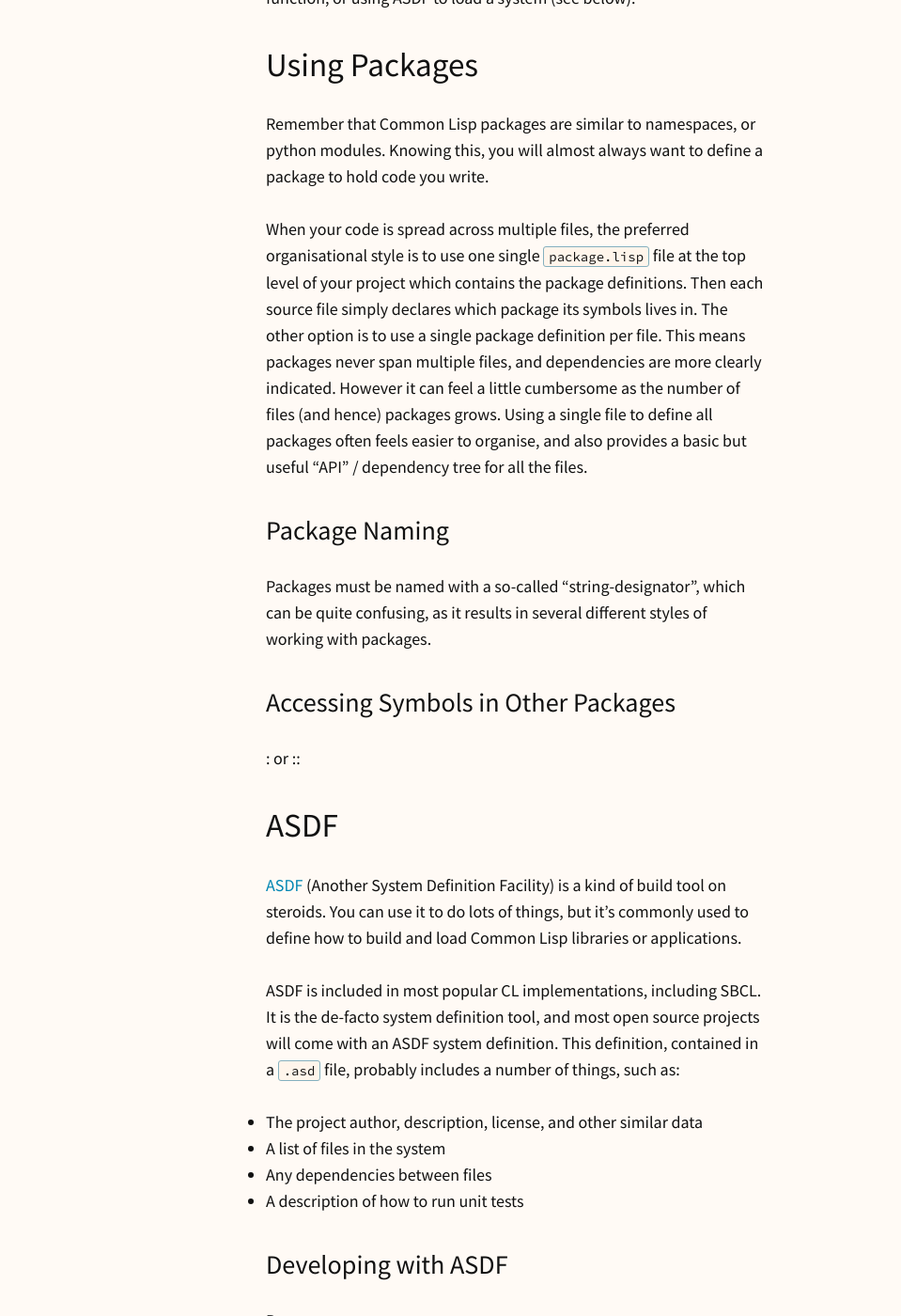
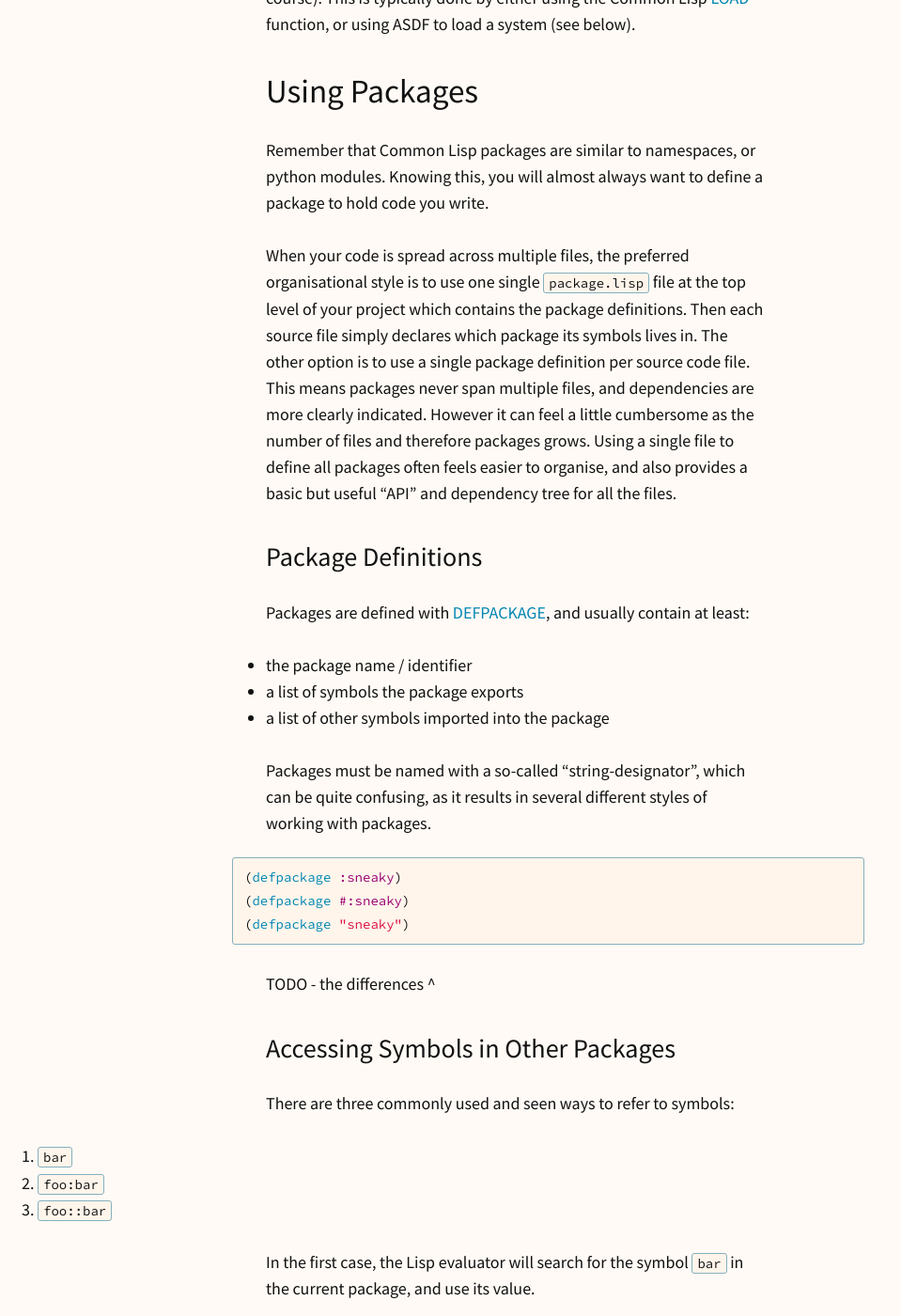
Before and after one commit to rmhsilva/lispmethods, a Jekyll site: the page built from _posts/2017-01-29-libraries.md, in a window 1280 px wide and 1400 px high, scrolled down 2182 px. Shown: the whole window at 94% size, without its empty margins (0-959 px from the left). Built offline with Jekyll 4.4.1, drawn with Linux system fonts in a browser that asks for light colours; some of the changed text lies outside the part shown.

Commit message:
Expand Symbols and tweaks to libraries

```diff
--- a/_posts/2017-01-29-libraries.md
+++ b/_posts/2017-01-29-libraries.md
@@ -1,11 +1,12 @@
 ---
 layout: post
 title: Source Code Organisation
-updated: 2017-04-19
+updated: 30/05/2017
 ---
 
 Answers to some commonly asked questions about how to organise Common Lisp code,
-and use or create libraries.
+and use or create libraries. Covering systems, packages, ASDF, Quicklisp, and
+more.
 
 * toc
 {:toc}
@@ -113,21 +114,57 @@ When your code is spread across multiple files, the preferred organisational
 style is to use one single `package.lisp` file at the top level of your project
 which contains the package definitions. Then each source file simply declares
 which package its symbols lives in. The other option is to use a single package
-definition per file. This means packages never span multiple files, and
-dependencies are more clearly indicated. However it can feel a little cumbersome
-as the number of files (and hence) packages grows. Using a single file to define
-all packages often feels easier to organise, and also provides a basic but
-useful "API" / dependency tree for all the files.
+definition per source code file. This means packages never span multiple files,
+and dependencies are more clearly indicated. However it can feel a little
+cumbersome as the number of files and therefore packages grows. Using a single
+file to define all packages often feels easier to organise, and also provides a
+basic but useful "API" and dependency tree for all the files.
 
+### Package Definitions
 
-### Package Naming
+Packages are defined with [DEFPACKAGE][defpackage], and usually contain at
+least:
+- the package name / identifier
+- a list of symbols the package exports
+- a list of other symbols imported into the package
 
 Packages must be named with a so-called "string-designator", which can be quite
 confusing, as it results in several different styles of working with packages.
 
+~~~ common_lisp
+(defpackage :sneaky)
+(defpackage #:sneaky)
+(defpackage "sneaky")
+~~~
+
+TODO - the differences ^
+
+
 ### Accessing Symbols in Other Packages
 
-: or ::
+There are three commonly used and seen ways to refer to symbols:
+1. `bar`
+2. `foo:bar`
+3. `foo::bar`
+
+In the first case, the Lisp evaluator will search for the symbol `bar` in the
+current package, and use its value.
+
+In the second case, the symbol will be searched for in the list of symbols
+exported by the `foo` package. If it cannot be found, an error is signaled.
+
+TODO - wording:
+
+In the third case, the symbol is evaluated *in the context* of `foo`, ignoring
+the exported symbols list. This allows "unlimited" access to the symbols in
+`foo`, but should rarely (if ever) be used in code you write. If a symbol is not
+exported by a package, it probably is not meant to be used. However it is common
+to see symbols printed in this format.
+
+**Note**: when the Lisp reader reads a symbol, it *internalises* the symbol,
+which essentially means it creates a symbol of the given name in the current
+package. This can result in conflicts later if a symbol of the same name is
+imported from another package.
 
 
 ## ASDF
@@ -227,17 +262,19 @@ Put the following into `package.lisp`:
 ~~~
 
 This defines our two packages -- they are both quite minimal. The first form
-defines a package named `:bobbio` using the (defpackage)[clhs-defpackage] macro.
+defines a package named `:bobbio` using the [defpackage][defpackage] macro.
 One symbol, `get-message`, is exported by the package -- this is the only symbol
 that will be "visible" to other packages. The `:bobbio` package also *uses* all
 of the symbols from the `:cl` package (a nickname for `:common-lisp`), which
 means all standard Common Lisp symbols (i.e. `defun`, `setf`, etc) will be
 available.
 
+[defpackage]: TODO
+
 The `:bobbio.web` package also uses `cl` (most packages will), exports the
 `start-server` symbol, and also *imports* the `get-message` symbol from
 `bobbio`. This means that code in the `:bobbio.web` will be able to use
-`get-message` without including `bobbio:` before it.
+`get-message` as if it was defined in the `:bobbio.web` package.
 
 ### bobbio.lisp
 
@@ -252,7 +289,7 @@ Next, put the following into `bobbio.lisp`:
 
 (defun random-char ()
   "Return a random character"
-  (code-char ( ascii-value-A
+  (code-char (+ ascii-value-A
                 (random alphabet-length))))
 
 (defun get-message ()
```
Also changed, not shown: other parts of _posts/2017-01-29-libraries.md (+8 -10 lines), _posts/2017-01-29-development-environment.md (+1 -1 lines), _posts/2017-04-19-symbols.md (+38 -15 lines).
